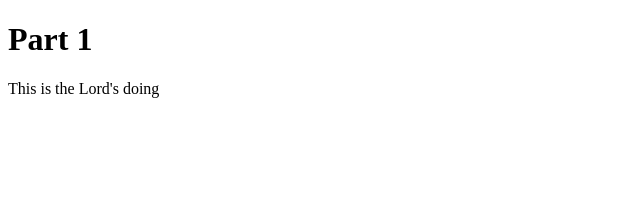
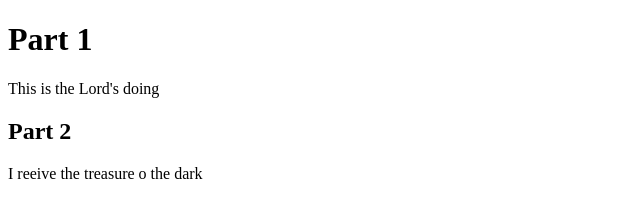
Before and after one commit to darjosh/repo, a plain HTML site: page index.html in a window 1280 px wide. Shown: the whole page, without its empty margins (0-640 px from the left). Drawn offline with Linux system fonts and the light colour scheme.

Commit message:
the second feature

```diff
--- a/index.html
+++ b/index.html
@@ -7,5 +7,7 @@
   <body>
     <h1>Part 1</h1>
     <p>This is the Lord's doing</p>
+    <h2>Part 2</h2>
+    <p>I reeive the treasure o the dark</p>
   </body>
 </html>
```
